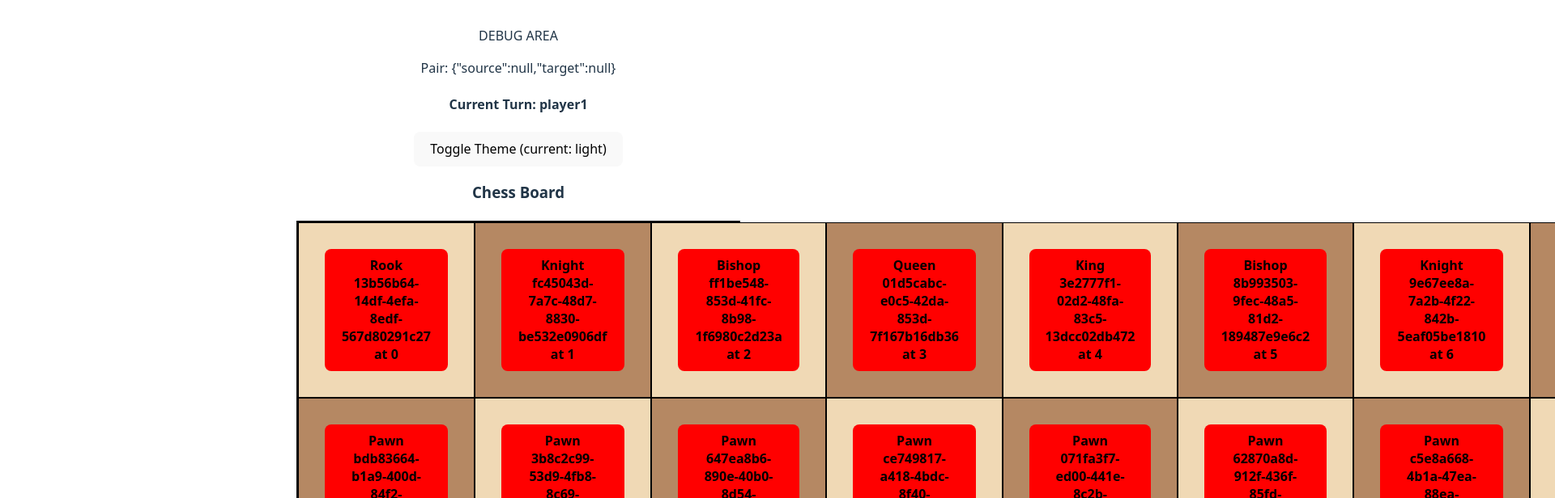
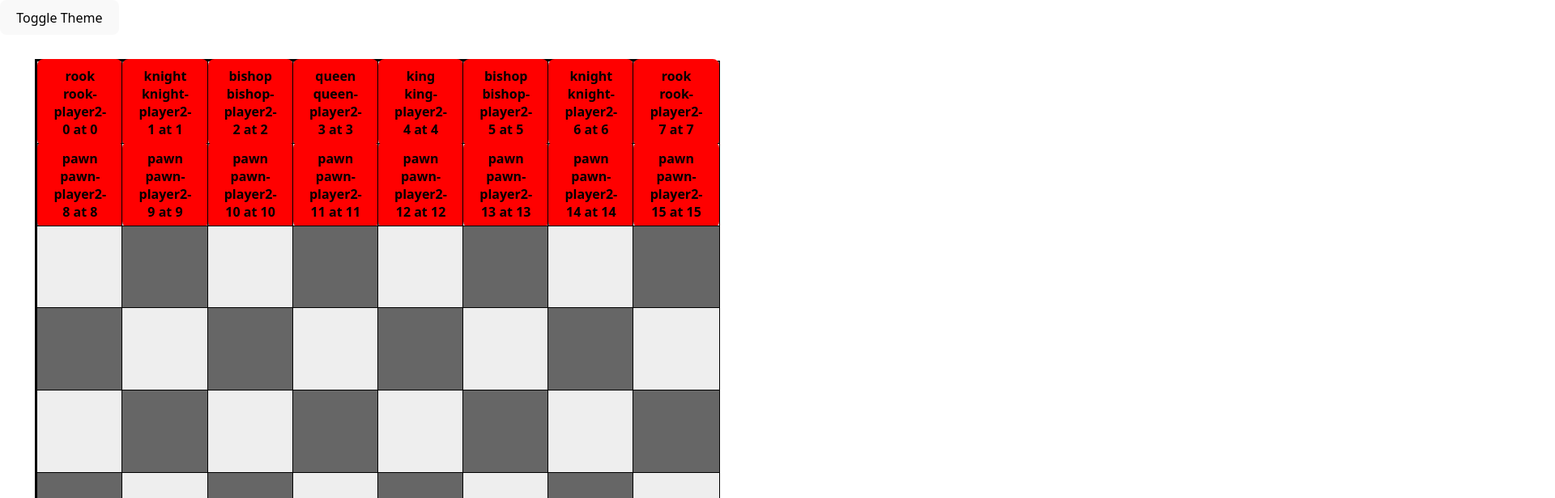
Before and after one commit to ComputerVirusWannabe/chessts, a React (Vite) app: page / in a window 1280 px wide. Shown: the top 616 px of the page at 81% size, 1920 px wide, since content can reach past the window. Built offline with nearby package versions, Linux system fonts and the light colour scheme.

Commit message:
refactored code

```diff
--- /dev/null
+++ b/src/Board.css
@@ -0,0 +1,25 @@
+.board {
+    display: grid;
+    grid-template-columns: repeat(8, 1fr);
+    grid-template-rows: repeat(8, 1fr);
+    width: 90%;
+    max-width: 900px;
+    aspect-ratio: 1 / 1; /* ensures square board */
+    margin: 20px auto;
+    border: 2px solid black;
+    min-height: 300px; /* fallback in case aspect-ratio fails */
+  }
+
+  .square {
+    width: 100%;
+    height: 100%;
+    min-height: 50px; /* or whatever fits your board */
+    display: flex;
+    align-items: center;
+    justify-content: center;
+  }
+
+
+  .square.highlighted {
+    border: 3px solid yellow;
+  }
--- a/src/Board.tsx
+++ b/src/Board.tsx
@@ -1,26 +1,24 @@
-import React, { useContext, useRef, useState } from 'react';
-import Piece, { type PieceRefType } from './Piece';
+import React, { useContext } from 'react';
+import Square from './Square';
+import { BoardContext } from './context/BoardContext';
 import { ThemeContext } from './context/ThemeContext';
-import { useBoardContext } from './context/BoardContext'; // <-- custom hook from your BoardContext
-import './App.css';
+import './Board.css';
 
-// Types
-type PieceLocation = {
-  id: string;
-  location: number;
+const Board: React.FC = () => {
+  const boardContext = useContext(BoardContext);
+  if (!boardContext) throw new Error('BoardContext must be used within a BoardProvider');
+
+  const { squares } = boardContext;
+
+  const themeContext = useContext(ThemeContext);
+
+  const toggleTheme = () => {
+    if (themeContext) {
+      themeContext.setTheme(themeContext.theme === 'dark' ? 'light' : 'dark');
+    }
   };
-
-type PiecePair = {
-  source: PieceLocation | null;
-  target: PieceLocation | null;
-};
-
-type ThemeContextType = {
-  theme: 'light' | 'dark';
-  toggleTheme: () => void;
-};
-
-const boardGridStyle: React.CSSProperties = {
+  /*
+  const boardStyle: React.CSSProperties = {
     display: 'grid',
     gridTemplateColumns: 'repeat(8, 1fr)',
     gridTemplateRows: 'repeat(8, 1fr)',
@@ -31,122 +29,31 @@ const boardGridStyle: React.CSSProperties = {
     margin: '20px auto',
     border: '2px solid black',
   };
-
-const Board: React.FC = () => {
-  const { theme, toggleTheme } = useContext(ThemeContext) as ThemeContextType;
-
-  const { pieces, setPieces, playerTurn, setPlayerTurn } = useBoardContext();
-
-
-  const [selectedId, setSelectedId] = useState<number | null>(null);
-  const [legalMoves, setLegalMoves] = useState<number[]>([]);
-  const [pair, setPair] = useState<PiecePair>({ source: null, target: null });
-
-  // refs to child pieces
-  const arrayOfChildRefs = useRef<(PieceRefType | null)[]>([]);
-
-  const getSquareColor = (index: number): string => {
-    if (index === selectedId) return 'yellow';
-    if (legalMoves.includes(index)) return 'lightgreen';
-
-    const row = Math.floor(index / 8);
-    const col = index % 8;
-    const isLightSquare = (row + col) % 2 === 0;
-
-    return theme === 'dark'
-      ? isLightSquare ? '#769656' : '#EEEED2'
-      : isLightSquare ? '#f0d9b5' : '#b58863';
-  };
-
-  const handlePieceClick = (clicked_id: string, clicked_location: number) => {
-    const clickedPiece = { ...pieces[clicked_location], location: clicked_location };
-    console.log('******************** Clicked piece:', clickedPiece);
-
-    // First click — selecting a piece
-    if (pair.source === null) {
-      if (clickedPiece.name === 'Empty') return;
-      if (clickedPiece.player !== playerTurn) return;
-
-      setPair({ source: { id: clicked_id, location: clicked_location }, target: null });
-      setSelectedId(clicked_location);
-
-      const pieceRef = arrayOfChildRefs.current[clicked_location];
-      const legal = pieceRef?.getLegitimatePaths?.() || [];
-      setLegalMoves(legal);
-    }
-    // Second click — selecting target square
-    else {
-      setPair({ ...pair, target: { id: clicked_id, location: clicked_location } });
-
-      const sourceLocation = pair.source.location;
-      const pieceRef = arrayOfChildRefs.current[sourceLocation];
-      const legitimatePaths = pieceRef?.getLegitimatePaths?.() || [];
-
-      if (legitimatePaths.includes(clicked_location)) {
-        const newPieces = [...pieces];
-        newPieces[clicked_location] = {
-          ...pieces[sourceLocation],
-          hasMoved: true,
-        };
-        newPieces[sourceLocation] = {
-          id: `${sourceLocation}`,
-          name: 'Empty',
-          color: 'green',
-          player: null,
-          hasMoved: false,
-        };
-
-        setPieces(newPieces);
-        setPlayerTurn(playerTurn === 'player1' ? 'player2' : 'player1');
-      }
-
-      setPair({ source: null, target: null });
-      setSelectedId(null);
-      setLegalMoves([]);
-    }
-  };
+  */
 
   return (
-    <>
     <div>
-        DEBUG AREA
-        <p>Pair: {JSON.stringify(pair)}</p>
-        <h4>Current Turn: {playerTurn}</h4>
-        <button onClick={toggleTheme}>
-          Toggle Theme (current: {theme})
+      <button onClick={toggleTheme} style={{ marginBottom: '10px' }}>
+        Toggle Theme
       </button>
-      </div>
 
-      <div>
-        <h3>Chess Board</h3>
-        <div style={boardGridStyle}>
-          {pieces.map((piece, index) => (
-            <div
+      <div className="board">
+        {squares.map((_, index) => (
+          <Square
             key={index}
-              style={{
-                backgroundColor: getSquareColor(index),
-                display: 'flex',
-                justifyContent: 'center',
-                alignItems: 'center',
-                border: '1px solid black',
-                boxSizing: 'border-box',
-              }}
-            >
-              <Piece
-                id={piece.id}
-                name={piece.name}
-                color={piece.color}
+            index={index}
             location={index}
-                player={piece.player}
-                onPieceClick={handlePieceClick}
-                //board={pieces}
-                ref={(el) => (arrayOfChildRefs.current[index] = el)}
+            id={squares[index].piece?.id || ''}
+            name={squares[index].piece?.name || ''}
+            color={squares[index].piece?.color || ''}
+            player={squares[index].piece?.player || null}
+            hasMoved={squares[index].piece?.hasMoved || false}
+            onPieceClick={boardContext.handlePieceClick}
           />
-            </div>
+
         ))}
       </div>
     </div>
-    </>
   );
 };
 
--- a/src/Piece.tsx
+++ b/src/Piece.tsx
@@ -1,19 +1,13 @@
 import React, { useEffect, useImperativeHandle, useState, useContext } from 'react';
-import './App.css';
 import { ThemeContext } from './context/ThemeContext';
-import { type ChessPiece } from './context/BoardContext';
-import { useBoardContext } from './context/BoardContext';
-type PiecePropsType = {
-  id: string;
-  color: string; // purely visual
-  name: string;
-  location: number;
-  player?: 'player1' | 'player2' | null; // game logic
-  //board: ChessPiece[]; no need for this anymore because of the new context for the board
-  onPieceClick: (id: string, location: number) => void;
- // getAllPiecesFromBoard?: () => { pieces: ChessPiece[], selectedId?: number };
+import { BoardContext } from './context/BoardContext';
+import { type PieceType } from './context/BoardContext';
+
+export type PiecePropsType = PieceType & {
+  onPieceClick: (id: string, location: number, paths: number[]) => void;
   ref?: React.Ref<any>;
 };
+
 
 export type PieceRefType = {
   getName: () => string;
@@ -21,149 +15,121 @@ export type PieceRefType = {
 };
 
 const Piece: React.FC<PiecePropsType> = (props) => {
+  // ----- STATE -----
   const [id, setId] = useState(props.id);
-  const [color, setColor] = useState(props.color); // purely visual
   const [name, setName] = useState(props.name);
-  const [player, setPlayer] = useState(props.player); // game logic
+  const [color, setColor] = useState(props.color);
+  const [player, setPlayer] = useState(props.player);
   const [location, setLocation] = useState(props.location);
   const [legitimatePaths, setLegitimatePaths] = useState<number[]>();
-  const { pieces, setPieces } = useBoardContext();
+  const Piece = props.name ? props.name.toLowerCase() : null;
+  const hasMoved = props.hasMoved || false; // Default to false if not provided
+
+  // ----- CONTEXT -----
+  const theme = useContext(ThemeContext);
+  const boardContext = useContext(BoardContext);
+  if (!boardContext) throw new Error('BoardContext must be used within a BoardProvider');
+  const boardSquares = boardContext.squares;
+
+
+  const onBoard = (pos: number) => pos >= 0 && pos < 64;
+
+  // ----- LEGITIMATE MOVES -----
+  const pieceName = props.name ? props.name.toLowerCase() : null;
+
+  const calculatePawnLegitimatePaths = (): number[] => {
+    if (!player || !pieceName) {
+      setLegitimatePaths([]);
+      return [];
+    }
+
+    const moves: number[] = [];
+    const row = Math.floor(location / 8);
+    const col = location % 8;
+
+    // bottom player1 moves up (-8), top player2 moves down (+8)
+    const direction = player === 'player1' ? -1 : 1;
+    const startRow = player === 'player1' ? 6 : 1;
+
+    const forwardOne = location + direction * 8;
+    const forwardTwo = location + direction * 16;
+
+    // Forward moves
+    if (onBoard(forwardOne) && !boardSquares[forwardOne].piece) {
+      moves.push(forwardOne);
+      if (!hasMoved && row === startRow && onBoard(forwardTwo) && !boardSquares[forwardTwo].piece) {
+        moves.push(forwardTwo);
+      }
+    }
+
+    // Diagonal captures
+    for (const dc of [-1, 1]) {
+      const targetCol = col + dc;
+      const targetPos = location + direction * 8 + dc; // use location here
+      if (!onBoard(targetPos) || targetCol < 0 || targetCol > 7) continue;
+
+      const targetPiece = boardSquares[targetPos]?.piece;
+      if (targetPiece && targetPiece.player && targetPiece.player !== player) {
+        moves.push(targetPos);
+      }
+    }
+
+    setLegitimatePaths(moves);
+    return moves; // so clicks get fresh paths
+  };
+
+  const calculateLegitimatePaths = (): number[] => {
+    if (name?.toLowerCase() === 'pawn') return calculatePawnLegitimatePaths();
+    return [];
+  };
+
+
+  // ----- EFFECTS -----
+  // Update state when props change
+  useEffect(() => {
+    setId(props.id);
+    setName(props.name);
+    setColor(props.color);
+    setPlayer(props.player);
+    setLocation(props.location);
+  }, [props.id, props.name, props.color, props.player, props.location]);
+
+  // Recalculate legitimate moves when relevant state changes
+  useEffect(() => {
+    calculateLegitimatePaths();
+  }, [name, location, player, Piece, boardSquares, hasMoved]);
+
+  // ----- IMPERATIVE HANDLE -----
+  useImperativeHandle(props.ref, () => ({
+    getName: () => name,
+    getLegitimatePaths: () => legitimatePaths,
+  }));
+
+  // ----- HANDLERS -----
+  const handleClick = () => {
+    const paths = calculateLegitimatePaths() || []; // Ensure paths is always an array
+    console.log('Clicked piece:', id, 'at location:', location, 'paths:', paths);
+    props.onPieceClick?.(id, location, paths);
+  };
 
 
 
 
-  const mytheme = useContext(ThemeContext);
-
-
-
-  const onBoard = (pos: number) => pos >= 0 && pos < 64;
-/*
-  // Assign player based on starting location
-  useEffect(() => {
-    if (props.location >= 0 && props.location < 16) {
-
-    } else if (props.location >= 48 && props.location < 64) {
-      ;
-    } else {
-      console.error('Invalid location for player assignment');
-    }
-  }, [props.location]);
-*/
-
-const calculatePawnLegitimatePaths = () => {
-   const moves: number[] = [];
-    const currentRow = Math.floor(location / 8);  // the row of this piece
-    const currentCol = location % 8; // the column of this piece
-    if (player !== 'player1' && player !== 'player2') {
-      setLegitimatePaths([]);
-      return; // Don't calculate for non-pawns or empty squares
-    }
-    const direction = player === 'player1' ? 1 : -1; // player1 moves down, player2 moves up
-    const startRow = player === 'player1' ? 1 : 6; // starting row for each player
-    const forwardOne = location + direction * 8; // one square forward
-    const forwardTwo = location + direction * 16; // two squares forward
-    // Move forward one square
-    if (onBoard(forwardOne) && pieces && pieces[forwardOne]?.name === 'Empty') {
-      moves.push(forwardOne);
-
-      // Move forward two squares from starting row
-      if (!pieces[location]?.hasMoved && onBoard(forwardTwo) && pieces[forwardTwo]?.name === 'Empty') {
-        moves.push(forwardTwo);
-      }
-    }
-     // Capture diagonals
-    const diagLeft = forwardOne - 1;
-    if (
-      onBoard(diagLeft) &&
-      Math.floor(diagLeft / 8) === currentRow + direction && // ensures it’s actually diagonal
-      pieces?.[diagLeft]?.name !== 'Empty' &&
-      pieces?.[diagLeft]?.player !== player
-    ) {
-      moves.push(diagLeft);
-    }
-
-    const diagRight = forwardOne + 1;
-    if (
-      onBoard(diagRight) &&
-      Math.floor(diagRight / 8) === currentRow + direction && // ensures it’s actually diagonal
-      pieces?.[diagRight]?.name !== 'Empty' &&
-      pieces?.[diagRight]?.player !== player
-    ) {
-      moves.push(diagRight);
-    }
-      console.log("In UseEffect: &&&&&&&&& Pawn update moves for ", id, 'to ', moves);
-      setLegitimatePaths(moves);
-  }
-
-
-
-
-
-  const calculateLegitimatePaths = (pieceType: string) => {
-    if (pieceType === 'Pawn') {
-      calculatePawnLegitimatePaths(); // already sets legitimatePaths
-    }
-  };
-
-  useEffect(() => {
-    //console.log("USE ******** EFFECT Piece,  props changed:", props);
-    setId(props.id);
-    setColor(props.color);
-    setName(props.name);
-    setPlayer(props.player);
-    //setLegitimatePaths(undefined);
-    setLocation(props.location);
-    //console.log(" recalculating legitimate paths since props for this piece has change", props.name, "at location", props.location);
-    //calculateLegitimatePaths(props.name);
-  }, [props.id, props.color, props.name, props.location, props.player, props.onPieceClick]);
-
-  useEffect(() => {
-    // Only recalc if this piece’s location or type changes
-    calculateLegitimatePaths(props.name);
-  }, [props.name, props.location, props.player, pieces]);
-
-  // Recalculate legitimate paths if any relevant pieces have moved
-  /*
-  useEffect(() => {
-    const forwardOne = location + (player === 'player1' ? 8 : -8);
-    const diagLeft = forwardOne - 1;
-    const diagRight = forwardOne + 1;
-
-    const relevantSquares = [forwardOne, diagLeft, diagRight];
-    const piecesChanged = relevantSquares.some(
-      idx => pieces[idx]?.hasMoved // or any property that matters
-    );
-
-    if (piecesChanged) calculateLegitimatePaths('Pawn');
-  }, [props.name, props.location, pieces]);
-
-*/
-
-  const handleClick = () => {
-    console.log('in PieceComponent, Clicked piece:', id, 'at location:', location);
-
-    props.onPieceClick(id, location);
-  }
-
-  useImperativeHandle(props.ref, () => ({
-    getName: () => props.name,
-    getLegitimatePaths: () => legitimatePaths
-  }));
-
+  // ----- STYLES -----
   const styles: React.CSSProperties = {
-    backgroundColor: color, // purely visual
-    color: mytheme?.theme === 'dark' ? 'white' : 'black',
+    backgroundColor: color,
+    color: theme?.theme === 'dark' ? 'white' : 'black',
     width: '100%',
     height: '100%',
+    fontWeight: 'bold',
     border: 'none',
-    fontWeight: 'bold'
+    cursor: 'pointer',
   };
 
   return (
     <div className="card">
       <button onClick={handleClick} style={styles}>
         {name} {id} at {location}
-
       </button>
     </div>
   );
--- /dev/null
+++ b/src/Square.tsx
@@ -0,0 +1,56 @@
+import React, { useContext } from 'react';
+import { BoardContext } from './context/BoardContext';
+import Piece from './Piece';
+import { ThemeContext } from './context/ThemeContext';
+import { type PieceType } from './context/BoardContext';
+
+type SquareProps = {
+    index: number;
+    onPieceClick?: (id: string, location: number, paths: number[]) => void;
+  } & PieceType;
+
+
+  const Square: React.FC<SquareProps> = ({ index, id, name, color, player, hasMoved, onPieceClick }) => {
+    const boardContext = useContext(BoardContext);
+    if (!boardContext) throw new Error('BoardContext must be used within a BoardProvider');
+
+    const { squares, highlightedSquares, handleSquareClick } = boardContext;
+    const theme = useContext(ThemeContext);
+
+    const square = squares[index];
+    const isHighlighted = highlightedSquares.includes(index);
+
+    const isLightSquare = (Math.floor(index / 8) + (index % 8)) % 2 === 0;
+    const lightSquareColor = theme?.theme === 'dark' ? '#555' : '#eee';
+    const darkSquareColor = theme?.theme === 'dark' ? '#333' : '#666';
+
+    const styles: React.CSSProperties = {
+      width: '100%',
+      height: '100%',
+      minHeight: '0',
+      backgroundColor: isLightSquare ? lightSquareColor : darkSquareColor,
+      display: 'flex',
+      alignItems: 'center',
+      justifyContent: 'center',
+      border: isHighlighted ? '3px solid yellow' : '1px solid black',
+      cursor: 'pointer',
+    };
+
+    return (
+        <div style={styles} onClick={() => handleSquareClick(index)}>
+            {id && (
+                <Piece
+                    id={id}
+                    name={name!}
+                    color={color!}
+                    location={index}
+                    player={player!}
+                    hasMoved={hasMoved}
+                    onPieceClick={onPieceClick || (() => {})} // Default to an empty function
+                />
+            )}
+        </div>
+    );
+  };
+
+  export default Square;
--- a/src/context/BoardContext.tsx
+++ b/src/context/BoardContext.tsx
@@ -1,83 +1,116 @@
-import React, { createContext, useContext, useState } from "react";
-import { v4 as uuidv4 } from "uuid";
+import React, { createContext, useState, type ReactNode } from 'react';
 
-// Types
-export type ChessPiece = {
+export type PieceType = {
   id: string;
-  name: string;
-  color: string;
-  hasMoved?: boolean;
-  player: "player1" | "player2" | null;
+  name: string; // 'pawn', 'rook', etc.
+  color: string; // visual color
+  player: 'player1' | 'player2' | null;
+  location: number;
+  hasMoved?: boolean; // Optional, used for pawns
+};
+
+type SquareType = {
+  piece: PieceType | null;
 };
 
 type BoardContextType = {
-  pieces: ChessPiece[];
-  setPieces: React.Dispatch<React.SetStateAction<ChessPiece[]>>;
-  playerTurn: "player1" | "player2";
-  setPlayerTurn: React.Dispatch<React.SetStateAction<"player1" | "player2">>;
+  squares: SquareType[];
+  selectedPieceId: string | null;
+  highlightedSquares: number[];
+  handleSquareClick: (index: number) => void;
+  handlePieceClick: (id: string, location: number, paths: number[]) => void;
+  movePiece: (fromIndex: number, toIndex: number) => void;
 };
 
-const BoardContext = createContext<BoardContextType | undefined>(undefined);
+export const BoardContext = createContext<BoardContextType | undefined>(undefined);
 
-// hook
-export const useBoardContext = () => {
-  const ctx = useContext(BoardContext);
-  if (!ctx) throw new Error("useBoardContext must be used inside a BoardProvider");
-  return ctx;
-};
+export const BoardProvider: React.FC<{ children: ReactNode }> = ({ children }) => {
+  // Initialize empty board
+  const initialSquares: SquareType[] = Array.from({ length: 64 }, () => ({ piece: null }));
 
-// provider with initial state
-export const BoardProvider: React.FC<{ children: React.ReactNode }> = ({ children }) => {
-  const [pieces, setPieces] = useState<ChessPiece[]>([
-    // Row 1 (Red pieces)
-    { id: uuidv4(), name: "Rook", color: "red", player: "player1" },
-    { id: uuidv4(), name: "Knight", color: "red", player: "player1" },
-    { id: uuidv4(), name: "Bishop", color: "red", player: "player1" },
-    { id: uuidv4(), name: "Queen", color: "red", player: "player1" },
-    { id: uuidv4(), name: "King", color: "red", player: "player1" },
-    { id: uuidv4(), name: "Bishop", color: "red", player: "player1" },
-    { id: uuidv4(), name: "Knight", color: "red", player: "player1" },
-    { id: uuidv4(), name: "Rook", color: "red", player: "player1" },
-    { id: uuidv4(), name: "Pawn", color: "red", player: "player1" },
-    { id: uuidv4(), name: "Pawn", color: "red", player: "player1" },
-    { id: uuidv4(), name: "Pawn", color: "red", player: "player1" },
-    { id: uuidv4(), name: "Pawn", color: "red", player: "player1" },
-    { id: uuidv4(), name: "Pawn", color: "red", player: "player1" },
-    { id: uuidv4(), name: "Pawn", color: "red", player: "player1" },
-    { id: uuidv4(), name: "Pawn", color: "red", player: "player1" },
-    { id: uuidv4(), name: "Pawn", color: "red", player: "player1" },
+  // Helper to create a piece
+  const createPiece = (name: string, player: 'player1' | 'player2', location: number): PieceType => ({
+    id: `${name}-${player}-${location}`,
+    name,
+    color: player === 'player1' ? 'grey' : 'red',
+    player,
+    location,
+  });
 
-    // Empty middle rows
-    ...Array(32).fill(null).map(() => ({
-      id: uuidv4(),
-      name: "Empty",
-      color: "green",
-      player: null,
-    })),
+  // Setup pieces
+  // Player2 (top)
+  for (let i = 0; i < 8; i++) initialSquares[8 + i].piece = createPiece('pawn', 'player2', 8 + i);
+  initialSquares[0].piece = createPiece('rook', 'player2', 0);
+  initialSquares[7].piece = createPiece('rook', 'player2', 7);
+  initialSquares[1].piece = createPiece('knight', 'player2', 1);
+  initialSquares[6].piece = createPiece('knight', 'player2', 6);
+  initialSquares[2].piece = createPiece('bishop', 'player2', 2);
+  initialSquares[5].piece = createPiece('bishop', 'player2', 5);
+  initialSquares[3].piece = createPiece('queen', 'player2', 3);
+  initialSquares[4].piece = createPiece('king', 'player2', 4);
 
-    // Row 7 (Grey pawns)
-    { id: uuidv4(), name: "Pawn", color: "grey", player: "player2" },
-    { id: uuidv4(), name: "Pawn", color: "grey", player: "player2" },
-    { id: uuidv4(), name: "Pawn", color: "grey", player: "player2" },
-    { id: uuidv4(), name: "Pawn", color: "grey", player: "player2" },
-    { id: uuidv4(), name: "Pawn", color: "grey", player: "player2" },
-    { id: uuidv4(), name: "Pawn", color: "grey", player: "player2" },
-    { id: uuidv4(), name: "Pawn", color: "grey", player: "player2" },
-    { id: uuidv4(), name: "Pawn", color: "grey", player: "player2" },
-    { id: uuidv4(), name: "Rook", color: "grey", player: "player2" },
-    { id: uuidv4(), name: "Knight", color: "grey", player: "player2" },
-    { id: uuidv4(), name: "Bishop", color: "grey", player: "player2" },
-    { id: uuidv4(), name: "Queen", color: "grey", player: "player2" },
-    { id: uuidv4(), name: "King", color: "grey", player: "player2" },
-    { id: uuidv4(), name: "Bishop", color: "grey", player: "player2" },
-    { id: uuidv4(), name: "Knight", color: "grey", player: "player2" },
-    { id: uuidv4(), name: "Rook", color: "grey", player: "player2" },
-  ]);
+  //empty squares:
+  //for (let i = 16; i < 48; i++) initialSquares[i].piece = createPiece('Empty', 'none', i);
+  // Player1 (bottom)
+  for (let i = 0; i < 8; i++) initialSquares[48 + i].piece = createPiece('pawn', 'player1', 48 + i);
+  initialSquares[56].piece = createPiece('rook', 'player1', 56);
+  initialSquares[63].piece = createPiece('rook', 'player1', 63);
+  initialSquares[57].piece = createPiece('knight', 'player1', 57);
+  initialSquares[62].piece = createPiece('knight', 'player1', 62);
+  initialSquares[58].piece = createPiece('bishop', 'player1', 58);
+  initialSquares[61].piece = createPiece('bishop', 'player1', 61);
+  initialSquares[59].piece = createPiece('queen', 'player1', 59);
+  initialSquares[60].piece = createPiece('king', 'player1', 60);
 
-  const [playerTurn, setPlayerTurn] = useState<"player1" | "player2">("player1");
+  const [squares, setSquares] = useState<SquareType[]>(initialSquares);
+  const [selectedPieceId, setSelectedPieceId] = useState<string | null>(null);
+  const [highlightedSquares, setHighlightedSquares] = useState<number[]>([]);
+
+  // Move a piece from one square to another
+  const movePiece = (fromIndex: number, toIndex: number) => {
+    setSquares(prev => {
+      const newSquares = [...prev];
+      newSquares[toIndex] = { piece: newSquares[fromIndex].piece };
+      newSquares[toIndex].piece!.location = toIndex;
+      newSquares[fromIndex] = { piece: null };
+      return newSquares;
+    });
+    setSelectedPieceId(null);
+    setHighlightedSquares([]);
+  };
+
+  // Called when a square is clicked
+  const handleSquareClick = (index: number) => {
+    if (selectedPieceId) {
+      const fromIndex = squares.findIndex(sq => sq.piece?.id === selectedPieceId);
+      if (fromIndex !== -1 && highlightedSquares.includes(index)) {
+        movePiece(fromIndex, index);
+      }
+      setSelectedPieceId(null);
+      setHighlightedSquares([]);
+    }
+  };
+
+  // Called when a piece is clicked
+  const handlePieceClick = (id: string, location: number, paths: number[]) => {
+    console.log('BoardContext handlePieceClick', id, location, paths);
+    setSelectedPieceId(id);
+    setHighlightedSquares(paths);
+  };
+
 
   return (
-    <BoardContext.Provider value={{ pieces, setPieces, playerTurn, setPlayerTurn }}>
+    <BoardContext.Provider
+
+      value={{
+        squares,
+        selectedPieceId,
+        highlightedSquares,
+        handleSquareClick,
+        movePiece,
+        handlePieceClick,
+      }}
+    >
       {children}
     </BoardContext.Provider>
   );
--- a/src/context/ThemeProvider.tsx
+++ b/src/context/ThemeProvider.tsx
@@ -6,18 +6,22 @@ type ThemeProviderPropsType = {
 };
 
 export const ThemeProvider: React.FC<ThemeProviderPropsType> = ({ children }) => {
-  const [theme, setTheme] = useState<string>('light');
+  const [theme, setThemeState] = useState<string>('light');
+
+  // Proper setter
+  const setTheme = (newTheme: string) => {
+    setThemeState(newTheme);
+  };
 
   const toggleTheme = () => {
-    setTheme((prevTheme) => (prevTheme === 'light' ? 'dark' : 'light'));
+    setThemeState((prev) => (prev === 'light' ? 'dark' : 'light'));
   };
 
   const value: ThemeContextType = {
-    theme, toggleTheme,
-    setTheme: function (theme: string): void {
-      throw new Error('Function not implemented.');
-    }
-  }; // Ensure the value matches the context type
+    theme,
+    setTheme,
+    toggleTheme,
+  };
 
   return (
     <ThemeContext.Provider value={value}>
```
Lines whose indentation alone changed are shown as unchanged.
